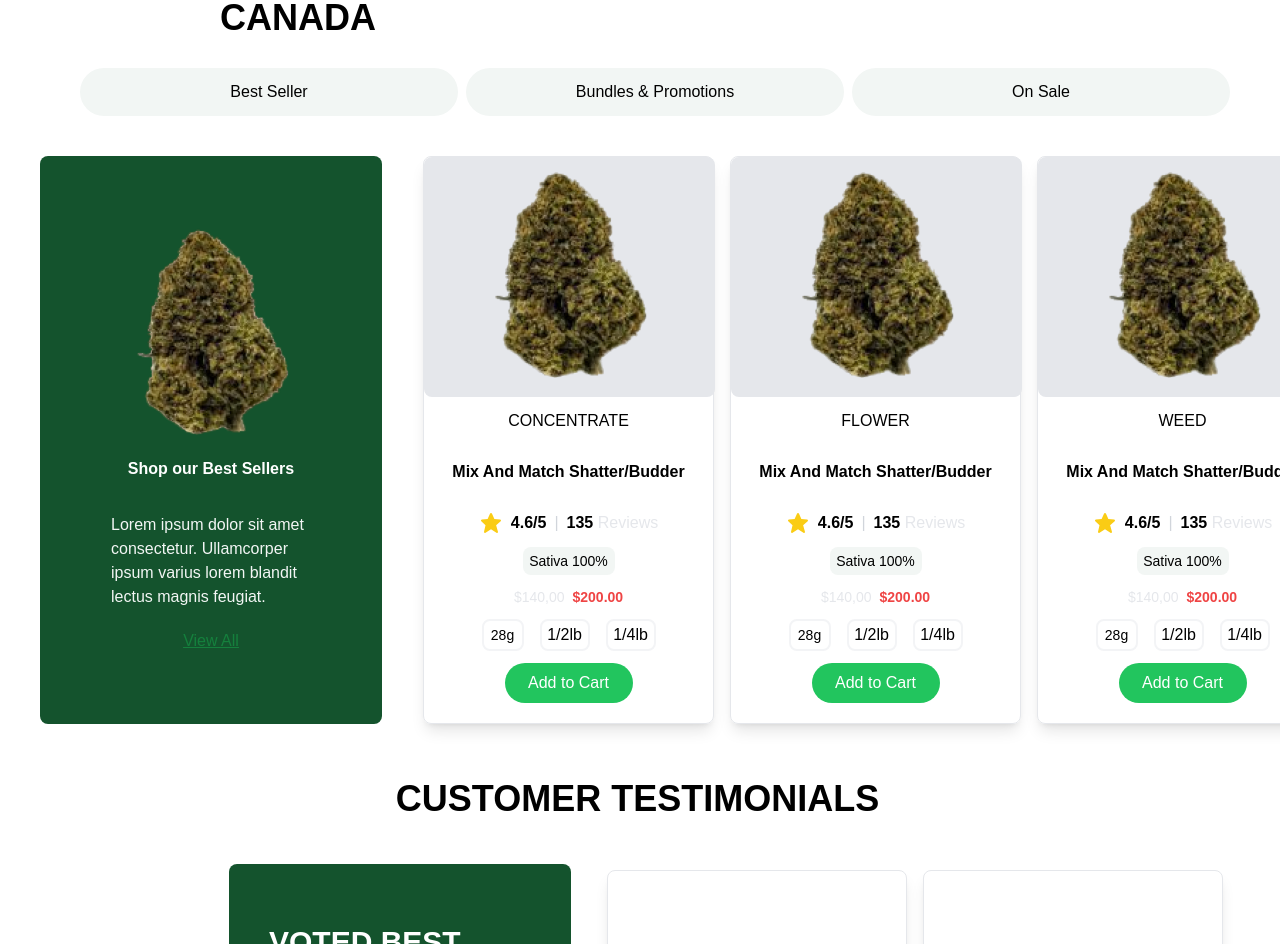
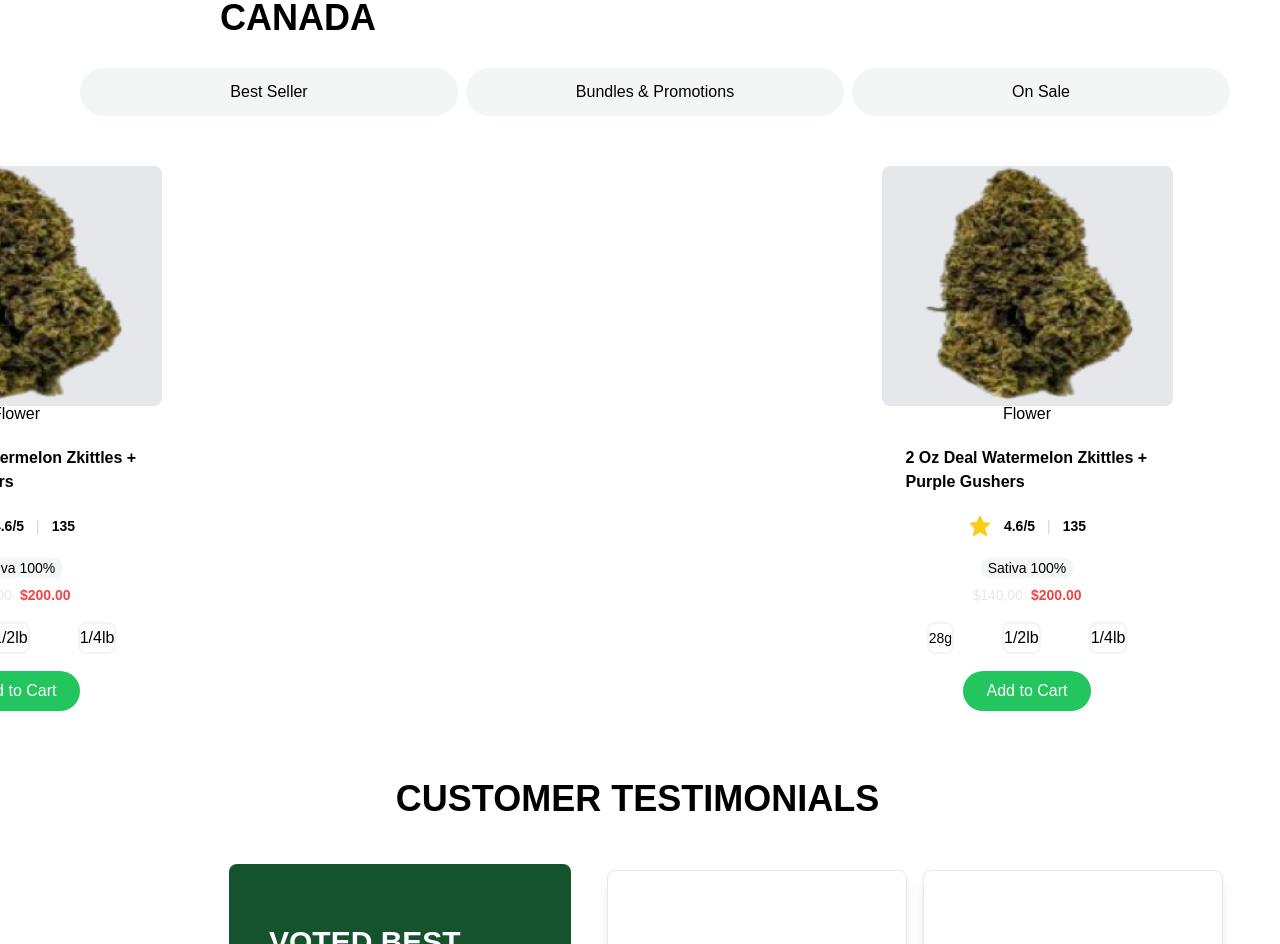
Before and after one commit to GboyegaAkere/medcannis, a React (Vite) app: page / in a window 1280 px wide. Shown: the part 1280-2224 px from the top of the page. Built offline with nearby package versions, Linux system fonts and the light colour scheme.

Commit message:
new commit

```diff
--- a/src/components/BestSeller.jsx
+++ b/src/components/BestSeller.jsx
@@ -4,6 +4,7 @@ import Weed2 from "../assets/images/weed2.png"
 import {BiSolidStar} from "react-icons/bi"
 import { products } from '../data/product'
 import Slider from "react-slick";
+import Carousal from './Carousal'
 // import "slick-carousel/slick/slick.css";
 // import "slick-carousel/slick/slick-theme.css";
 
@@ -51,8 +52,8 @@ const BestSeller = ({data}) => {
                     <p className='text-green-700 underline'> <a href="">View All</a></p>
                 </div>
             </div>
-
-           <div className='flex flex-row items-center mx-5  gap-4'>
+            <Carousal/>
+           <div className= 'hidden md:flex flex-row items-center mx-5  gap-4'>
            {products && products.map((items,index)=>{
                     return(
                         <div key={index} className='w-[291px] h-[568px]  md:mx-auto ml-6 border  shadow-lg rounded-lg '>
--- /dev/null
+++ b/src/components/Carousal.jsx
@@ -0,0 +1,103 @@
+import React from 'react'
+import Slider from "react-slick";
+import "slick-carousel/slick/slick.css";
+import "slick-carousel/slick/slick-theme.css";
+import Weed1 from "../assets/images/weed1.png"
+import Weed2 from "../assets/images/weed2.png"
+import {BiSolidStar} from "react-icons/bi"
+import { products } from '../data/product'
+
+const Carousal = () => {
+
+    var settings = {
+        dots: true,
+        infinite: false,
+        speed: 500,
+        slidesToShow: 4,
+        slidesToScroll: 4,
+        initialSlide: 0,
+        responsive: [
+          {
+            breakpoint: 1024,
+            settings: {
+              slidesToShow: 3,
+              slidesToScroll: 3,
+              infinite: true,
+              dots: true
+            }
+          },
+          {
+            breakpoint: 600,
+            settings: {
+              slidesToShow: 2,
+              slidesToScroll: 2,
+              initialSlide: 2
+            }
+          },
+          {
+            breakpoint: 480,
+            settings: {
+              slidesToShow: 1,
+              slidesToScroll: 1
+            }
+          }
+        ]
+      };
+
+  return (
+    <div>
+        <Slider {...settings}>
+        {products && products.map((items,index)=>{
+                    return(
+                        <div key={index} className='md:w-[291px] md:h-[568px] flex flex-row items-center justify-center'>
+                            <div className=' w-[291px] rounded-lg h-[240px] bg-gray-200 flex items-center justify-center'>
+                                <img src={items.image} alt="" className='w-[291px] h-[240px]' />
+                            </div>
+                            <div className='w-[291px] h-[148px] flex flex-col items-center justify-center'>
+                              <div>
+                              <p>Flower</p>
+                              </div>
+                              <div className='w-[291px] h-[54px] flex items-center justify-center pl-6'>
+                                <p className='font-semibold'>2 Oz Deal Watermelon Zkittles + Purple Gushers</p>
+                              </div>
+                              <div className='flex flex-row justify-center  items-center gap-3 w-[131px] h-[18px] md:w-[158px] md:h-[32px]'>
+                                    <p className='text-yellow-400 md:text-2xl text-xs'><BiSolidStar/></p>
+                                    <p className='font-bold text-xs md:text-sm'>4.6/5</p>
+                                    <p className='text-gray-300 text-xs md:text-sm'>|</p>
+                                    <p><span className='text-sm font-bold md:text-sm'>135</span> </p>
+                                </div>
+                                <div className='w-[92px] h-[28px] bg-sec flex items-center justify-center rounded-lg'>
+                                    <p className='text-sm '>{items.energy}</p>
+                                </div>
+                            </div>
+                            <div className='w-[291px] h-[148px] flex flex-col items-center justify-center'>
+                              <div className='flex flex-row items-center gap-2'>
+                                <span className='text-gray-200 text-sm'>{items.prevPrice}</span>
+                                <span className='text-red-500 font-bold text-sm'>{items.newPrice}</span>
+                              </div>
+                              <div className='flex flex-row items-center justify-center w-[146px] h-[26px] gap-4'>
+                                    <div className='w-[42px] h-[32px] border-2 border-gray-100 flex items-center justify-center rounded-lg'>
+                                        <p className='text-sm'>28g</p>
+                                    </div>
+                                    <div className='w-[50px] h-[32px] border-2 border-gray-100 flex items-center justify-center rounded-lg'>
+                                        <p>1/2lb</p>
+                                    </div>
+                                    <div className='w-[50px] h-[32px] border-2 border-gray-100 flex items-center justify-center rounded-lg'>
+                                        <p>1/4lb</p>
+                                    </div>
+                                </div>
+                                <div className='md:w-[128px] w-[117px] h-[40px] bg-green-500 flex items-center justify-center rounded-full'>
+                                    <button className='text-white'>Add to Cart</button>
+                                </div>
+                            </div>
+
+                        </div>
+                    )
+                   })}
+
+        </Slider>
+    </div>
+  )
+}
+
+export default Carousal
--- a/src/components/Product.jsx
+++ b/src/components/Product.jsx
@@ -2,6 +2,7 @@ import React from 'react'
 import { products } from '../data/product'
 import {BiSolidStar} from "react-icons/bi"
 import { products2 } from '../data/product'
+import Carousal from './Carousal'
 
 const Product = () => {
   return (
@@ -74,7 +75,6 @@ const Product = () => {
                         </div>
                     )
                    })}
-
            </div>
     </div>
   )
--- a/src/index.css
+++ b/src/index.css
@@ -1,3 +1,8 @@
+@tailwind base;
+@tailwind components;
+@tailwind utilities;
+
+
 * {
     margin: 0;
     padding: 0;
@@ -16,6 +21,10 @@
     overflow-x: hidden;
   }
 
-@tailwind base;
-@tailwind components;
-@tailwind utilities;
+.slick-slide div{
+  margin: 0 1rem;
+  display: flex;
+  justify-content: center;
+  margin-top: 10px;
+  margin-bottom: 10px;
+}
```
Also changed, not shown: src/data/product.jsx (+40 -0 lines).
